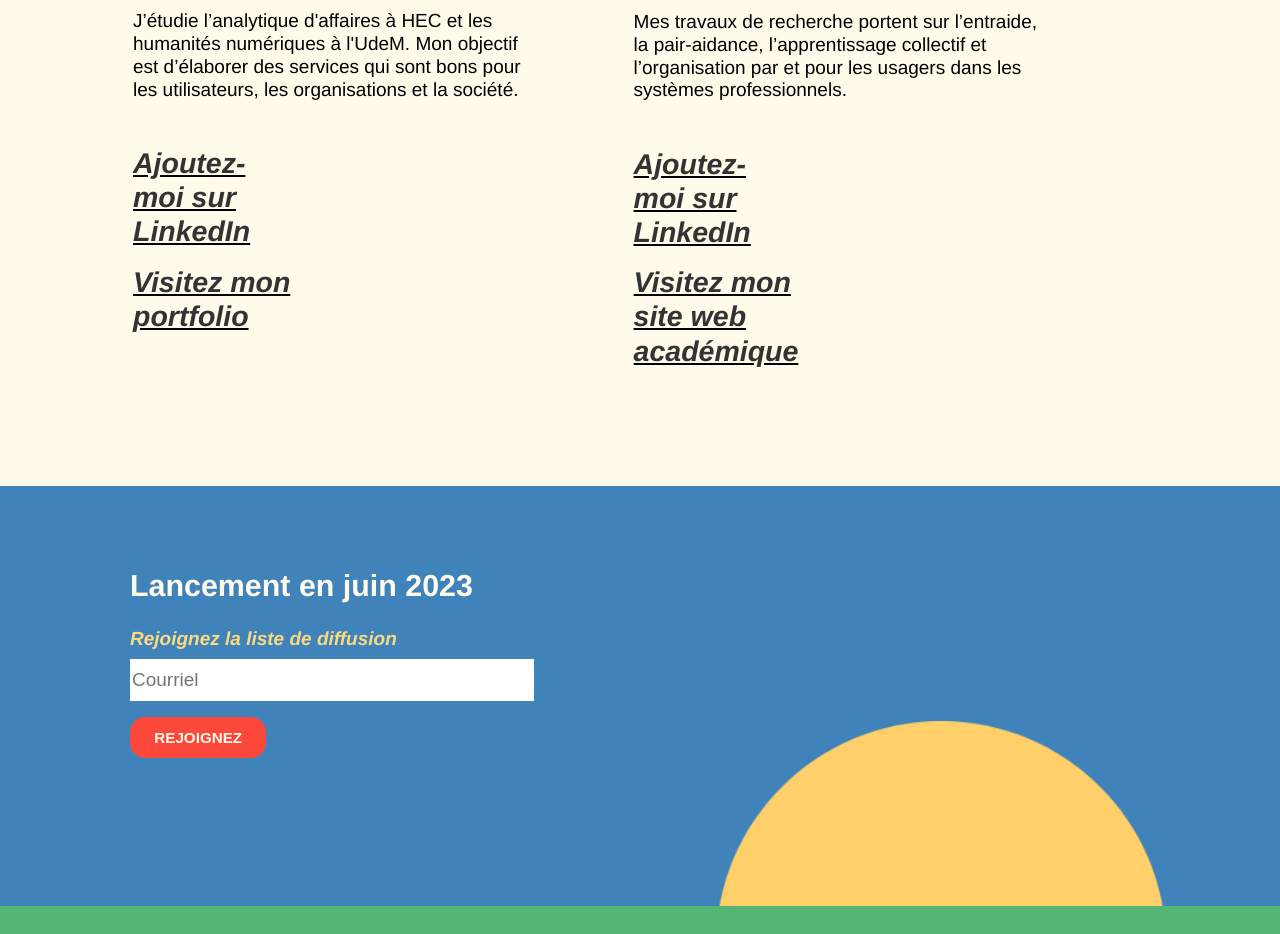
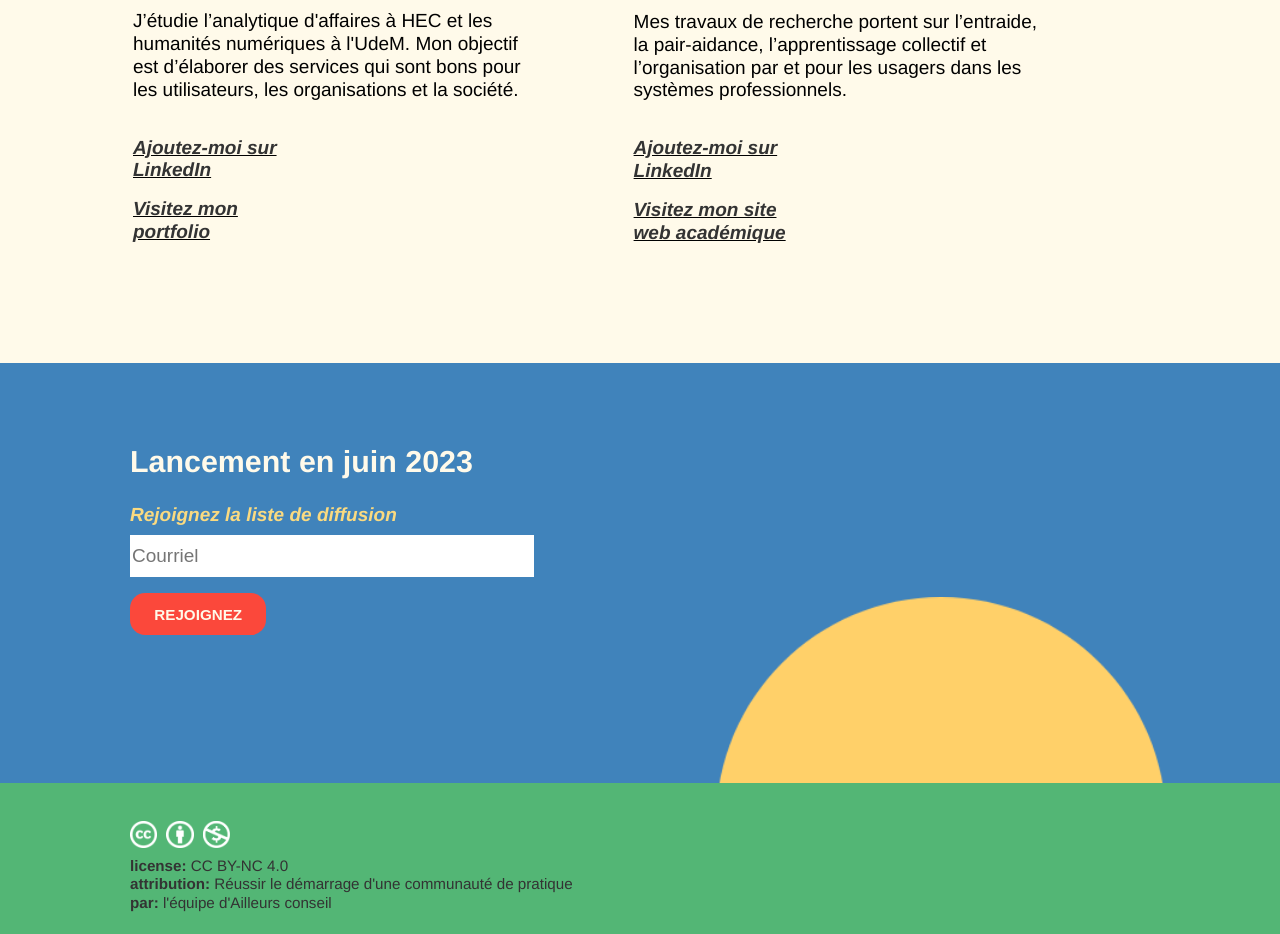
Before and after one commit to JanetteMujica/AilleursConseil_Prelancement, a React (Create React App) app in the folder client/: page /equipe in a window 1280 px wide. Shown: the part 840-1774 px from the top of the page. Built offline with nearby package versions, Linux system fonts and the light colour scheme.

Commit message:
equipe changement

```diff
--- a/client/src/pages/Equipe.js
+++ b/client/src/pages/Equipe.js
@@ -201,5 +201,5 @@ const LesLiens = styled.section`
 	font-weight: 700;
 	text-decoration: underline;
 	font-style: italic;
-	font-size: 1.5em;
+	font-size: 1em;
 `;
```
